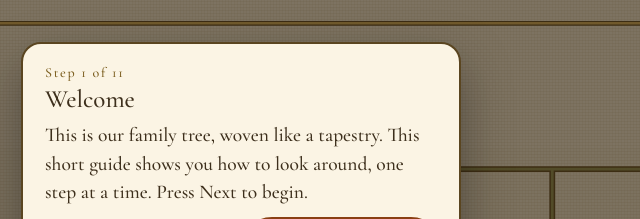
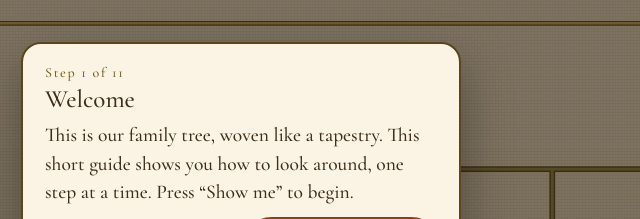
Before and after one commit to vivientillett-droid/family-tapestry, a plain HTML site: page index.html in a window 1280 px wide. Shown: the part 209-428 px from the top of the page, 399-1039 px from the left. Drawn offline with nearby package versions, Linux system fonts and the light colour scheme; a web font is replaced by a local one.

Commit message:
Guide: welcome text names the Show me button
Co-Authored-By: Claude Opus 5.5 <noreply@anthropic.com>
Claude-Session: https://claude.ai/code/session_01KRo1U1UaZvovX4WnJLSmXf

```diff
--- a/index.html
+++ b/index.html
@@ -1033,7 +1033,7 @@ const coarse=()=>matchMedia('(pointer:coarse)').matches;
 function demoNode(){const f=L.rootFam;const mum=f.parents[f.parents.length-1];
   return L.nodes.find(n=>L.parentNode.get(n)===mum)||mum}
 const STEPS=[
-  {t:'Welcome',x:()=>'This is our family tree, woven like a tapestry. This short guide shows you how to look around, one step at a time. Press Next to begin.'},
+  {t:'Welcome',x:()=>'This is our family tree, woven like a tapestry. This short guide shows you how to look around, one step at a time. Press \u201cShow me\u201d to begin.'},
   {t:'Moving around',x:()=>coarse()?'Put one finger on the tree and slide it, the way you would slide a photo across a table. Lift your finger to stop.':'Click and hold anywhere on the tree, then move the mouse to slide it around. Let go of the button to stop.',
     area:()=>{const th=topH();return {left:VW*0.12,top:th+30,width:VW*0.76,height:Math.max(120,(VH-th)*0.5)}}},
   {t:'Closer or further away',x:()=>'Press the plus button to come closer, and the minus button to step back.'+(coarse()?' You can also pinch with two fingers.':' The wheel on your mouse works too.'),el:()=>document.getElementById('zin').parentElement},
```
